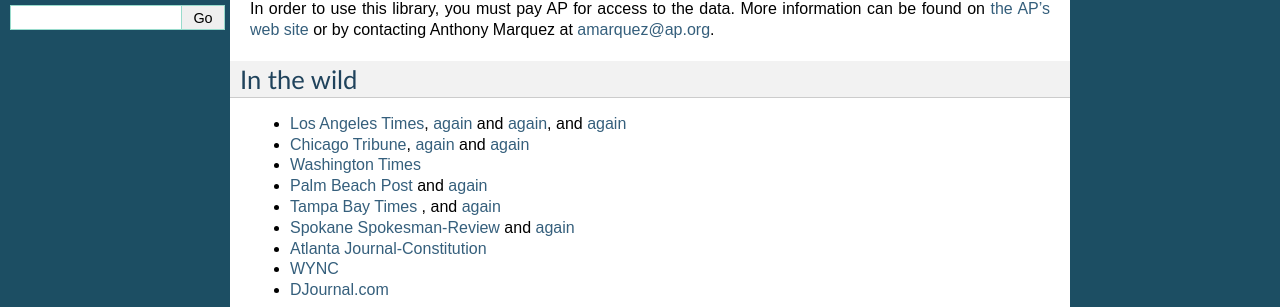
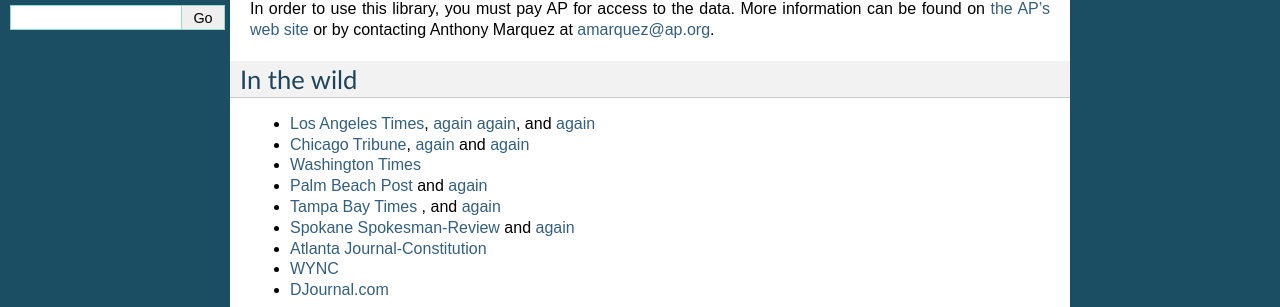
Before and after one commit to datadesk/python-elections, a Sphinx documentation site: the page built from docs/index.rst, in a window 1280 px wide. Shown: the part 322-629 px from the top of the page. Built offline with Sphinx 7.4.7, drawn with Linux system fonts in a browser that asks for light colours.

Commit message:
Update index.rst

```diff
--- a/docs/index.rst
+++ b/docs/index.rst
@@ -19,7 +19,7 @@
 In the wild
 ===========
 
-* `Los Angeles Times <http://graphics.latimes.com/2012-election-gop-primary-overview/>`_, `again <http://graphics.latimes.com/2012-election-results-national-map/>`_ and `again <http://graphics.latimes.com/2012-election-results-california/>`_, and `again <http://graphics.latimes.com/2014-election-results-nationwide/>`_
+* `Los Angeles Times <http://graphics.latimes.com/2012-election-gop-primary-overview/>`_, `again <http://graphics.latimes.com/2012-election-results-national-map/>`_ `again <http://graphics.latimes.com/2012-election-results-california/>`_, and `again <http://graphics.latimes.com/2014-election-results-nationwide/>`_
 * `Chicago Tribune <http://media.apps.chicagotribune.com/2012-elections/nh-primary.html>`_, `again <http://elections.chicagotribune.com/results/>`_ and `again <http://elections.chicagotribune.com/results/us-president/>`_
 * `Washington Times <http://www.washingtontimes.com/campaign-2012/FL/live-map/>`_
 * `Palm Beach Post <http://www.palmbeachpost.com/news/see-results-from-every-florida-county-on-our-2140533.html>`_ and `again <http://tampabay.com/tbprojects/elections/2012/results/results.html>`_
```
